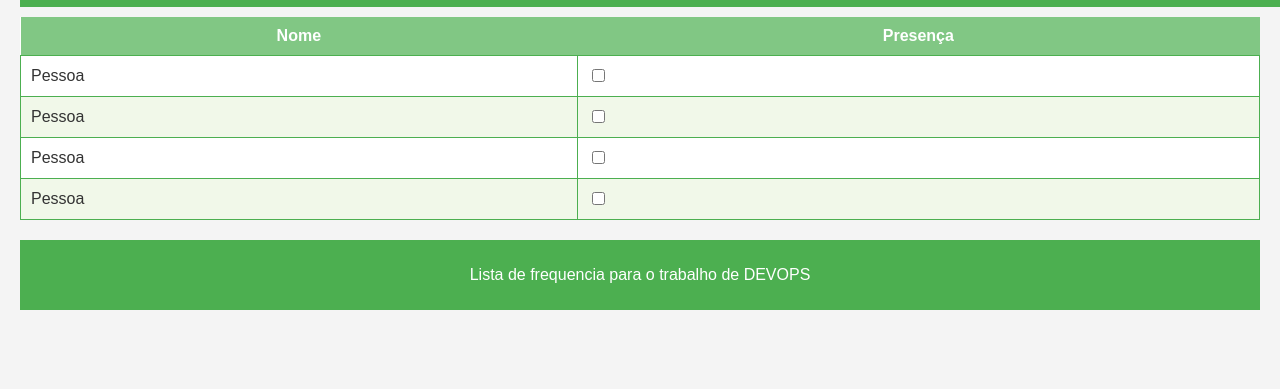
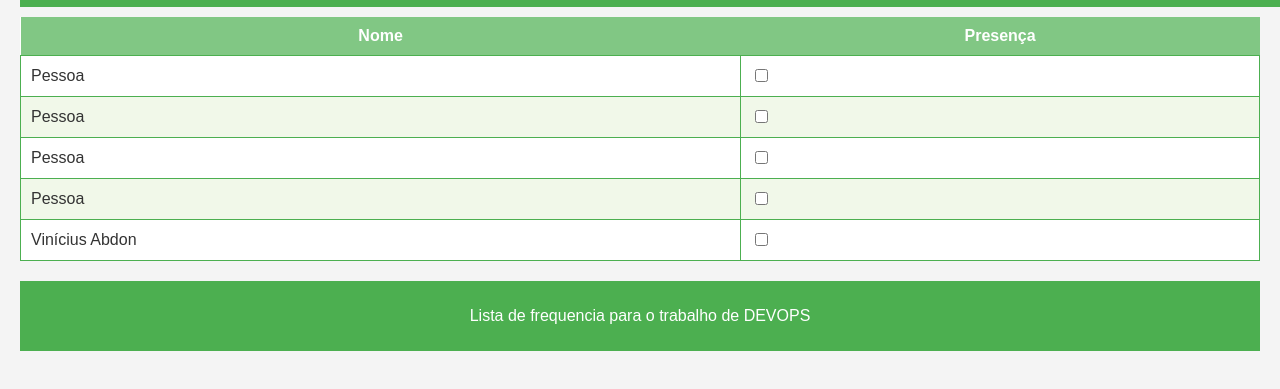
Before and after one commit to caikymorais/lista-frequencia, a plain HTML site: page index.html in a window 1280 px wide. Shown: the part 113-502 px from the top of the page. Drawn offline with Linux system fonts and the light colour scheme.

Commit message:
Adicionando nome à lista de frequência em branchs separados

```diff
--- a/index.html
+++ b/index.html
@@ -41,6 +41,10 @@
                     <td>Pessoa</td>
                     <td><input type="checkbox" /></td>
                 </tr>
+                <tr>
+                    <td>Vinícius Abdon</td>
+                    <td><input type="checkbox" /></td>
+                </tr>
             </tbody>
         </table>
     </div>
```
